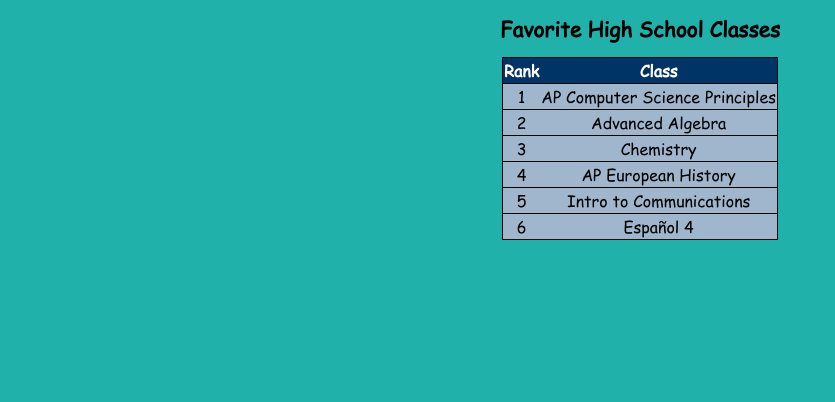
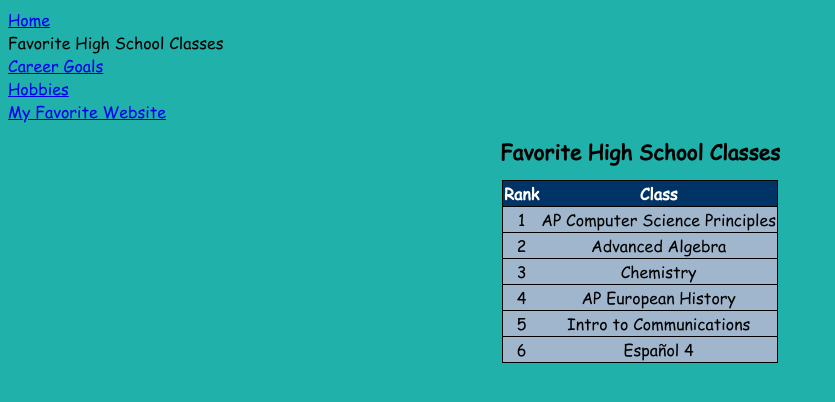
Before and after one commit to 6syx/compsci-site, a plain HTML site: page classes.html in a window 1280 px wide. Shown: the whole page, without its empty margins (0-835 px from the left). Drawn offline with Linux system fonts and the light colour scheme.

Commit message:
ahhhhsadlasnkds

```diff
--- a/classes.css
+++ b/classes.css
@@ -1,7 +1,12 @@
 @font-face {
     font-family: comic-sans;
     src: url(COMIC.TTF);
-  }
+}
+.navbar {
+	list-style-type: none;
+	margin: 0;
+	padding: 0;
+}
 body{
 	font-family: comic-sans;
 	background: lightseagreen
--- a/classes.html
+++ b/classes.html
@@ -3,6 +3,13 @@
   <head>
     <meta charset="utf-8">
     <link href="classes.css" rel="stylesheet" type="text/css">
+    <ul class="navbar">
+      <li><a href="index.html">Home</a></li>
+      <li>Favorite High School Classes</li>
+      <li><a href="goals.html">Career Goals</a></li>
+      <li><a href="hobbies.html">Hobbies</a></li>
+      <li><a href="favsite.html">My Favorite Website</a></li>
+    </ul>
     <title>Favorite High School Classes</title>
   </head>
   <body>
```
